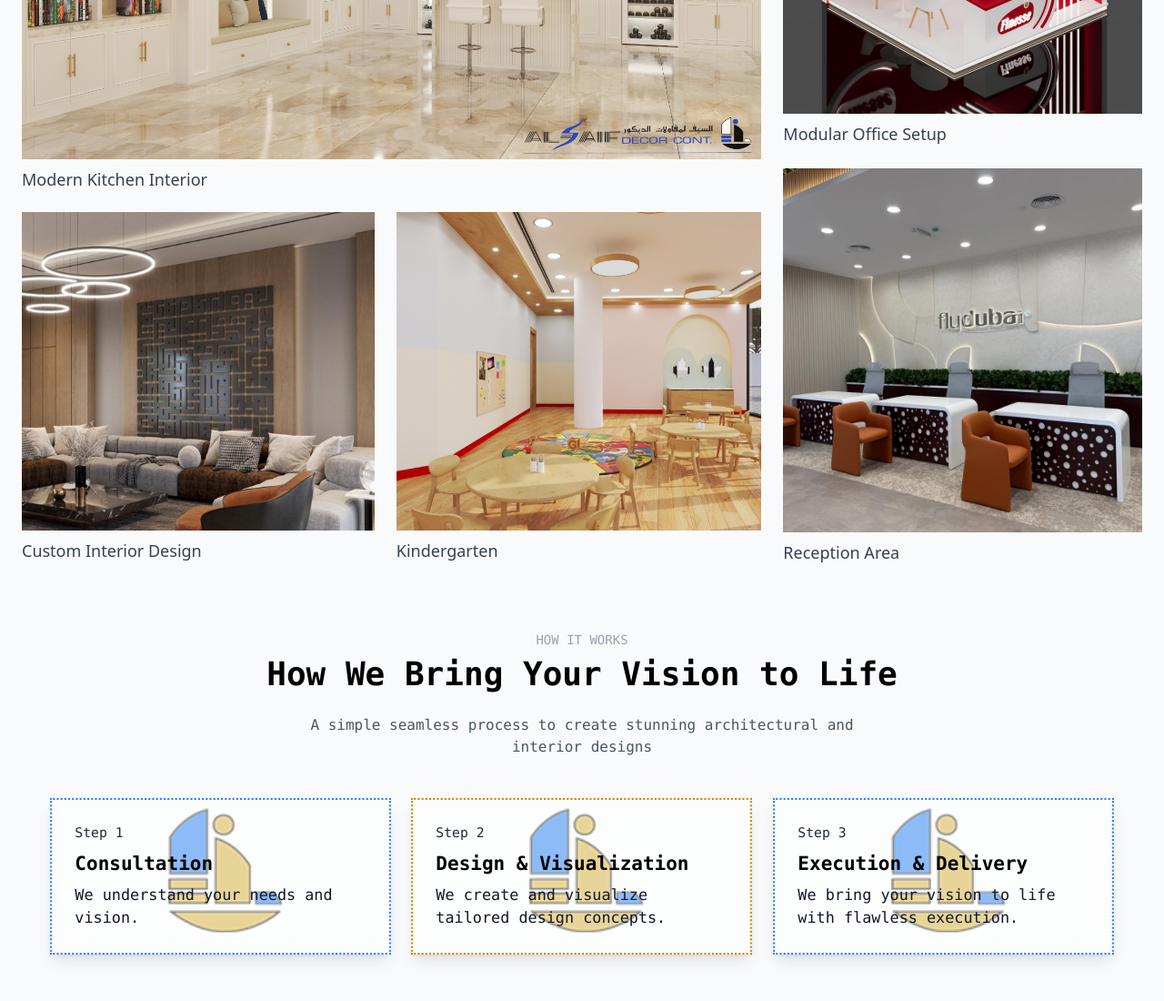
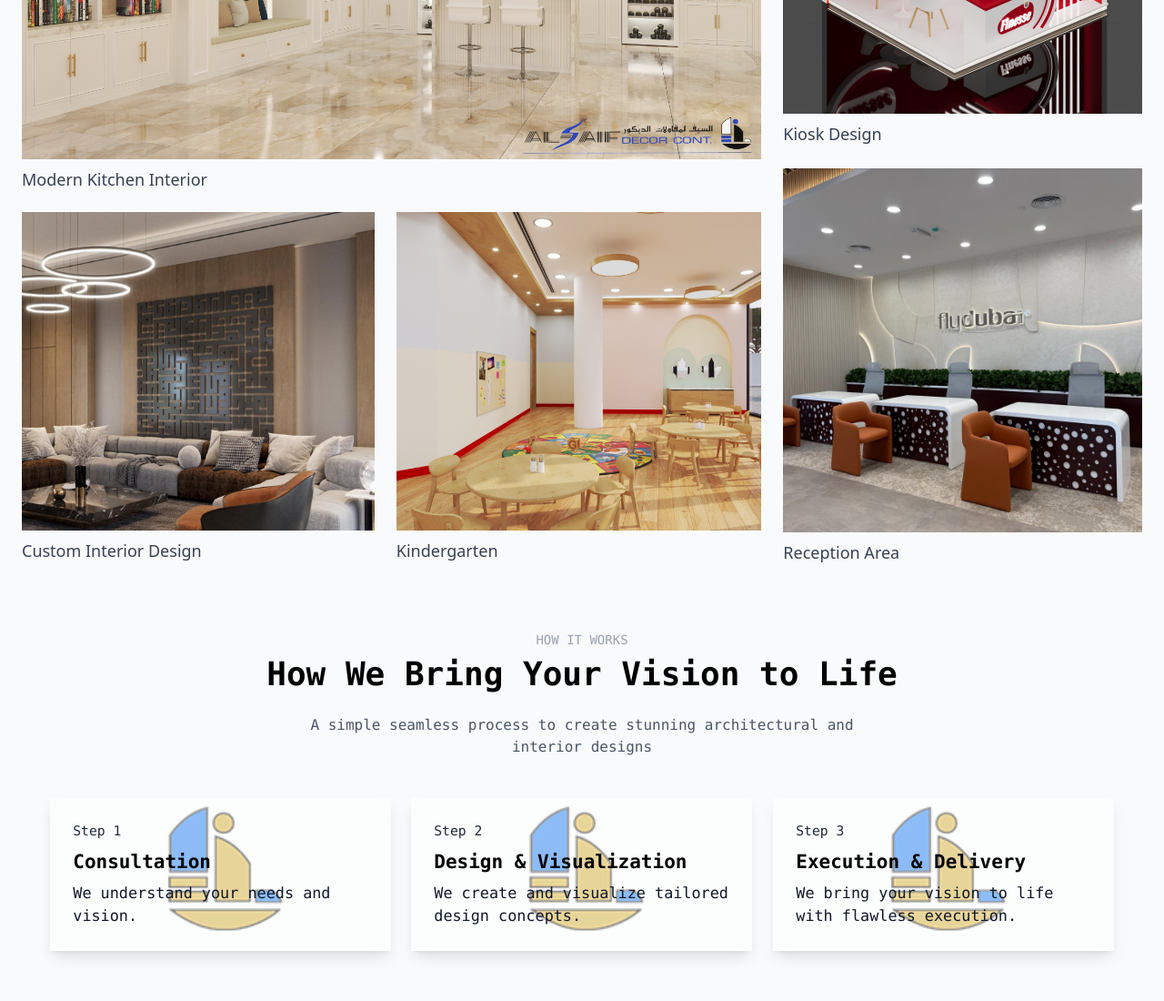
Before and after one commit to AliAkramkk/AlSaif_Next, a Next.js app: page /portfolio in a window 1280 px wide. Shown: the part 660-1760 px from the top of the page at 91% size. Built offline with nearby package versions, Linux system fonts and the light colour scheme; a web font is replaced by a local one.

Commit message:
modify the category and portfolio page

```diff
--- a/src/components/Footer.jsx
+++ b/src/components/Footer.jsx
@@ -35,7 +35,7 @@ const Footer = () => {
 
       {/* Bottom Section */}
       <div className="flex flex-col md:flex-row justify-between items-center text-sm text-gray-600">
-        <p>© {new Date().getFullYear()} All rights reserved.</p>
+        <p>Al Saif Decor | © {new Date().getFullYear()} All rights reserved.</p>
 
         <div className="flex gap-4 mt-4 md:mt-0 text-xl">
           <a href="https://instagram.com" target="_blank" rel="noopener noreferrer">
--- a/src/data/clientsData.js
+++ b/src/data/clientsData.js
@@ -115,7 +115,7 @@ export const homeProjects = [
 export const portfolio = [
   {
     id: 1,
-    title: "Modular Office Setup",
+    title: "Kiosk Design",
     image: "/assets/mdrn3.jpeg",
   },
    {
@@ -303,12 +303,12 @@ export const categoryData =
      ],
     ModernSpace: [
     {
-      title: "Modern Space Top view",
+      title: "Kiosk Design Top view",
       description: "Visualizing spaces with advanced 3D modeling techniques.",
       image: "/assets/mdrn3.jpeg",
     },
     {
-      title: "Modern Space Front view",
+      title: "Kiosk Design Front view",
       description: "Visualizing spaces with advanced 3D modeling techniques.",
       image: "/assets/mdrn4.jpeg",
     },
--- a/src/pages/index.js
+++ b/src/pages/index.js
@@ -58,7 +58,7 @@ export default function HomePage() {
         variants={fadeInFromLeft}
         initial="hidden"
         animate="visible"
-        className="text-blue-800 border border-dotted border-blue-800 px-1 mx-0.5 inline-block hover:shadow-[0_0_5px_#3b82f6]"
+        className="text-black border border-dotted border-blue-800 px-1 mx-0.5 inline-block hover:shadow-[0_0_5px_#3b82f6]"
       >
         {char}
       </motion.span>
@@ -74,7 +74,7 @@ export default function HomePage() {
         variants={fadeInFromLeft}
         initial="hidden"
         animate="visible"
-        className="text-gold border border-dotted border-gold px-1 mx-0.5 inline-block hover:shadow-[0_0_5px_#FFD700]"
+        className="text-black border border-dotted border-gold px-1 mx-0.5 inline-block hover:shadow-[0_0_5px_#FFD700]"
       >
         {char}
       </motion.span>
@@ -90,7 +90,7 @@ export default function HomePage() {
         variants={fadeInFromLeft}
         initial="hidden"
         animate="visible"
-        className="text-gold border border-dotted border-gold px-1 mx-0.5 inline-block hover:shadow-[0_0_5px_#FFD700]"
+        className="text-black border border-dotted border-gold px-1 mx-0.5 inline-block hover:shadow-[0_0_5px_#FFD700]"
       >
         {char}
       </motion.span>
@@ -102,7 +102,7 @@ export default function HomePage() {
         variants={fadeInFromLeft}
         initial="hidden"
         animate="visible"
-        className="text-blue-800 border border-dotted border-blue-800 px-1 mx-0.5 inline-block hover:shadow-[0_0_5px_#3b82f6]"
+        className="text-black border border-dotted border-blue-800 px-1 mx-0.5 inline-block hover:shadow-[0_0_5px_#3b82f6]"
       >
         {char}
       </motion.span>
--- a/src/pages/portfolio.js
+++ b/src/pages/portfolio.js
@@ -109,7 +109,7 @@ const Portfolio = () => {
           {portfolioDetail.map((step, index) => (
             <div
               key={index}
-              className="p-6 hover:shadow-inner shadow-lg scale-105 duration-300 bg-no-repeat bg-center bg-contain border-2  border-dotted odd:border-blue-500 even:border-yellow-600 "
+              className="p-6 hover:shadow-inner shadow-lg scale-105 duration-300 bg-no-repeat bg-center bg-contain   border-dotted odd:border-black even:border-black "
               style={{
                 backgroundImage: `url('/assets/logo.png')`,
                 backgroundColor: "rgba(255,255,255,0.5)", // optional light background
@@ -139,13 +139,14 @@ const Portfolio = () => {
             <span className="font-mono">Al Saif</span>
           </h1>
         </div>
-        <div className="m-8 ">
-          <div className="flex flex-col md:flex-row min-h-screen bg-white m-5 lg:m-10 ">
-            {/* Sidebar */}
-            <div className="hidden  md:flex md:flex-col  w-full md:w-1/4 p-4 lg:mt-20  h-fit ">
-              <h2 className="text-sm font-thin mb-4">
+        <div className="m-3 ">
+          <h2 className="text-md font-thin m-10 bg-white rounded-full p-2 md:w-1/4 px-4 ">
                 P O P U L A R C A T E G O R I E S
               </h2>
+          <div className="flex flex-col md:flex-row min-h-screen bg-gray-50 m-5 lg:m-10 ">
+            {/* Sidebar */}
+            <div className="hidden bg-white md:flex md:flex-col  w-full md:w-1/6 p-4 lg:mt-0  h-full py-10 ">
+
 
               <ul className="space-y-5 md:flex md:flex-col items-start ">
                 {categories.map((cat) => (
@@ -155,7 +156,7 @@ const Portfolio = () => {
                     className={`transition-colors duration-200 ${
                       selectedCategory === cat.key
                         ? "text-gray-900 font-semibold"
-                        : "text-gray-400 hover:text-gray-900"
+                        : "text-gray-500 hover:text-gray-900"
                     }`}
                   >
                     {cat.title}
@@ -174,7 +175,7 @@ const Portfolio = () => {
                 {(categoryData[selectedCategory] || []).map((item, index) => (
                   <div
                     key={index}
-                    className="bg-white   overflow-hidden  lg:odd:mb-10 "
+                    className="bg-bg-gray-50   overflow-hidden  lg:odd:mb-10 "
                   >
                     <Image
                       src={item.image}
```
